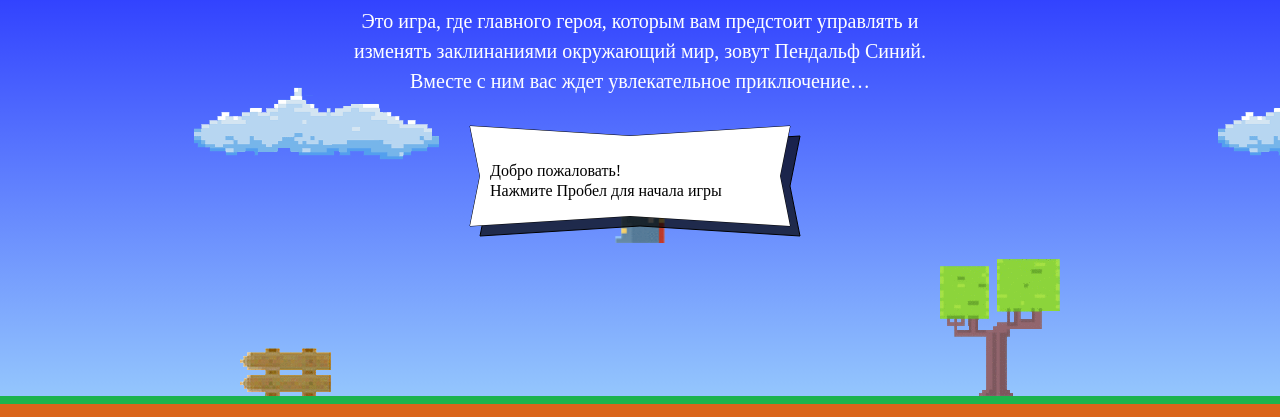
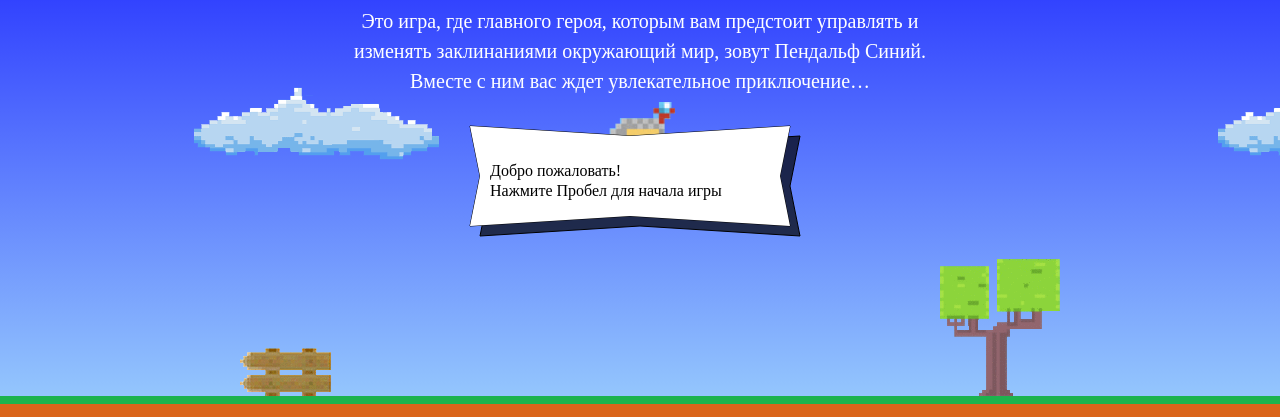
Before and after one commit to pepsiftd/988953-code-and-magick-19, a website: page index.html in a window 1280 px wide. Shown: the part 203-620 px from the top of the page. Drawn offline with Linux system fonts and the light colour scheme; a web font is replaced by a local one.

Commit message:
Исправляет исходную высоту и вводит тернарный оператор

```diff
--- a/index.html
+++ b/index.html
@@ -189,25 +189,21 @@
   var wizardWidth = 70;
 
   /* Функции */
-  var getFireballSpeed = function(left) {
-    if (left) {
-      return 5;
-    }
+  var getFireballSpeed = function (left) {
+    return left ? 5 : 2;
+  };
 
-    return 2;
-  }
+  var getWizardHeight = function () {
+    return 1.337 * wizardWidth;
+  };
 
-  var getWizardHeight = function() {
-    return 1.337 * wizardWidth;
-  }
+  var getWizardX = function (width) {
+    return width * 0.5 - wizardWidth * 0.5;
+  };
 
-  var getWizardX = function(width) {
-    return width * 0.5 - wizardWidth * 0.5;
-  }
-
-  var getWizardY = function(height) {
-    return height * 1 / 3 - getWizardHeight() * 0.5;
-  }
+  var getWizardY = function (height) {
+    return height / 3 - getWizardHeight();
+  };
 </script>
 
 <script src="js/game.js"></script>
```
